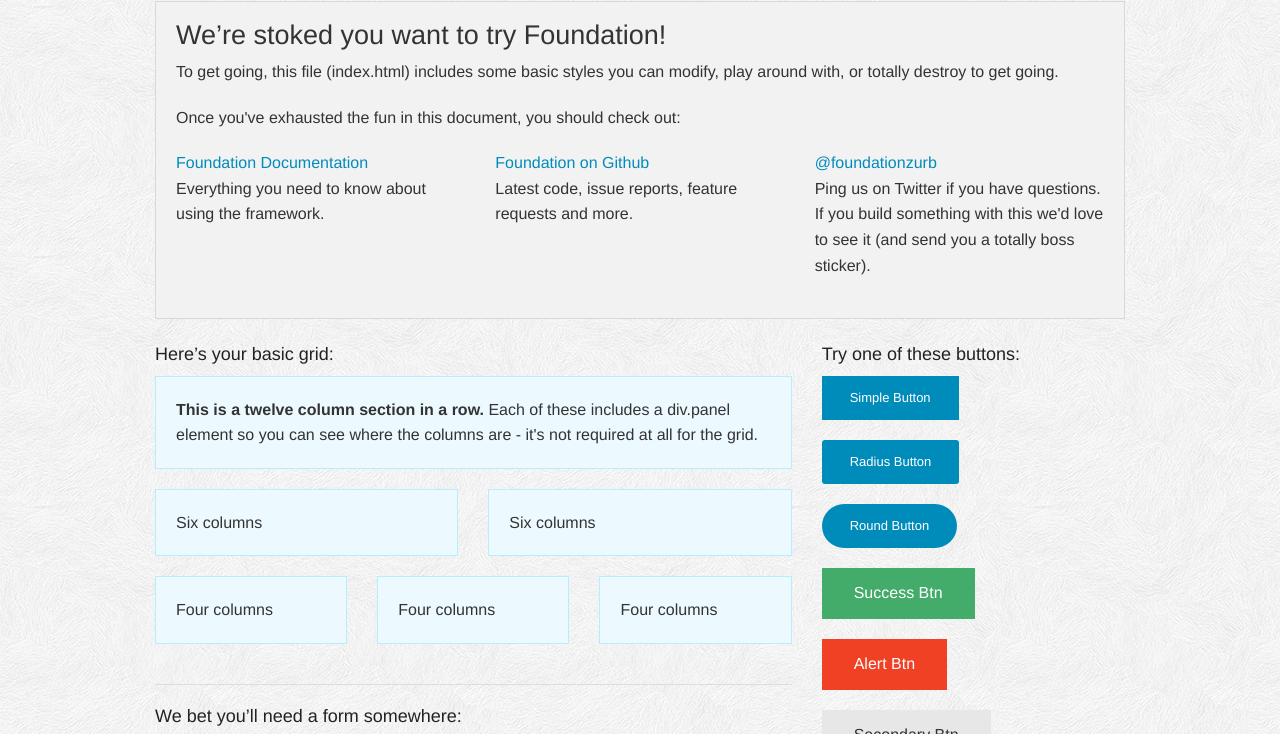
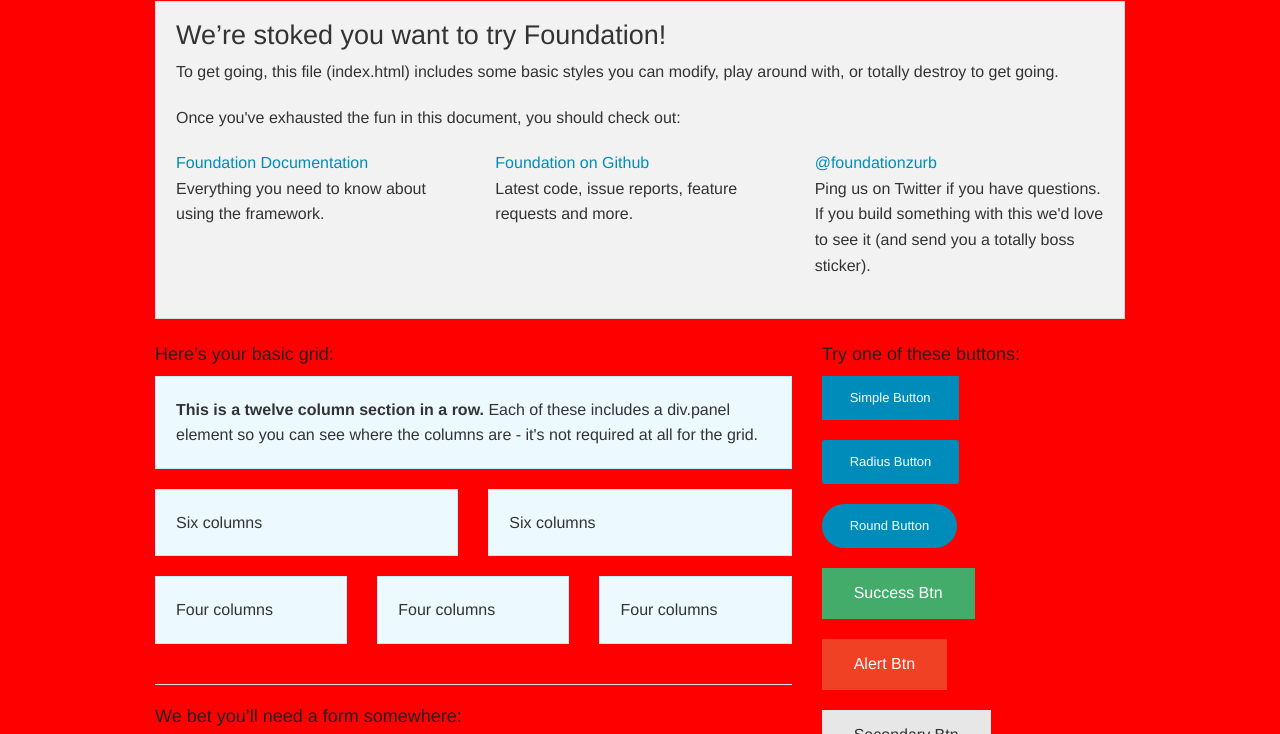
Before and after one commit to UConnGradIT/website-redesign-2014, a website: page index.html in a window 1280 px wide. Shown: the part 148-882 px from the top of the page. Drawn offline with nearby package versions, Linux system fonts and the light colour scheme; a web font is replaced by a local one.

Commit message:
joel showing the thing

```diff
--- a/scss/app.scss
+++ b/scss/app.scss
@@ -5,4 +5,4 @@
 $patternbg: "../img/bg-pattern.gif";
 
 
-body{background:url($patternbg);}
+body{background:red;}
```
Also changed, not shown: stylesheets/app.css.
